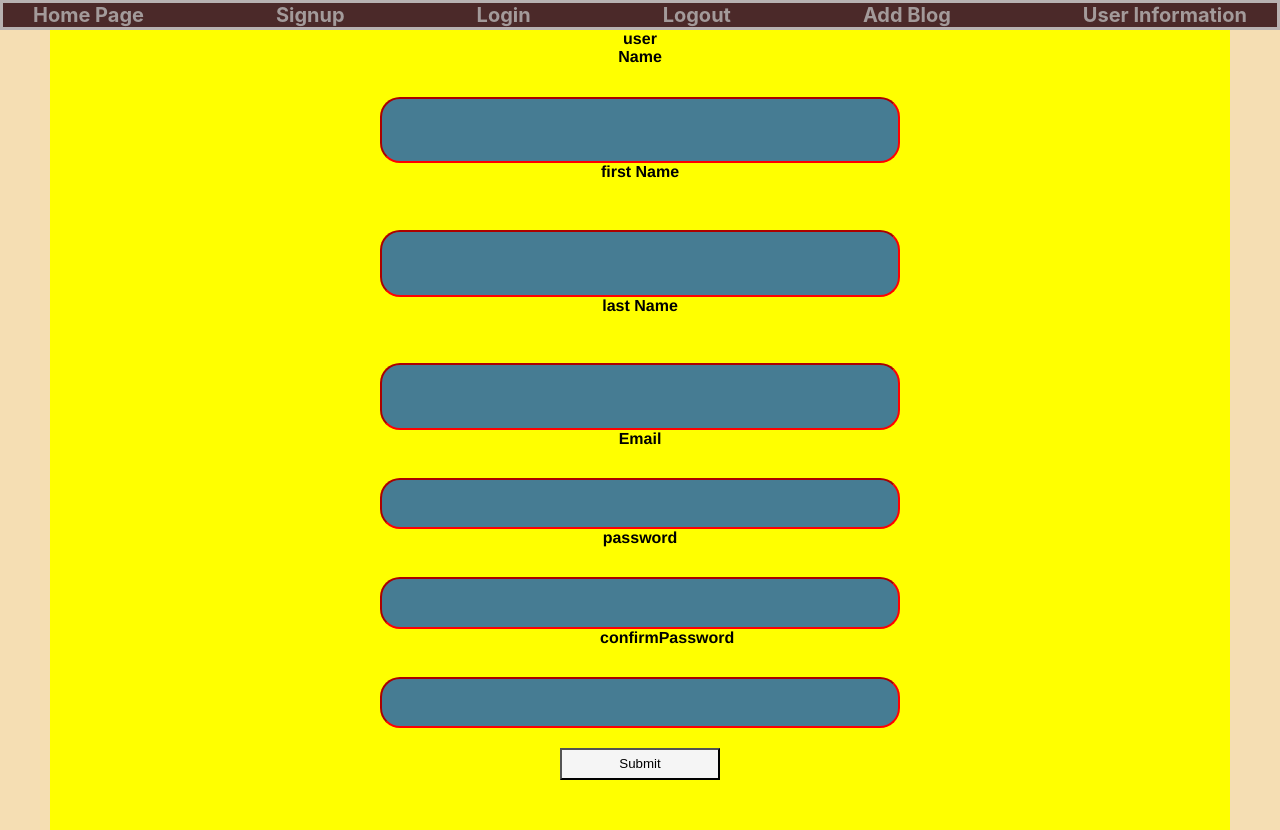
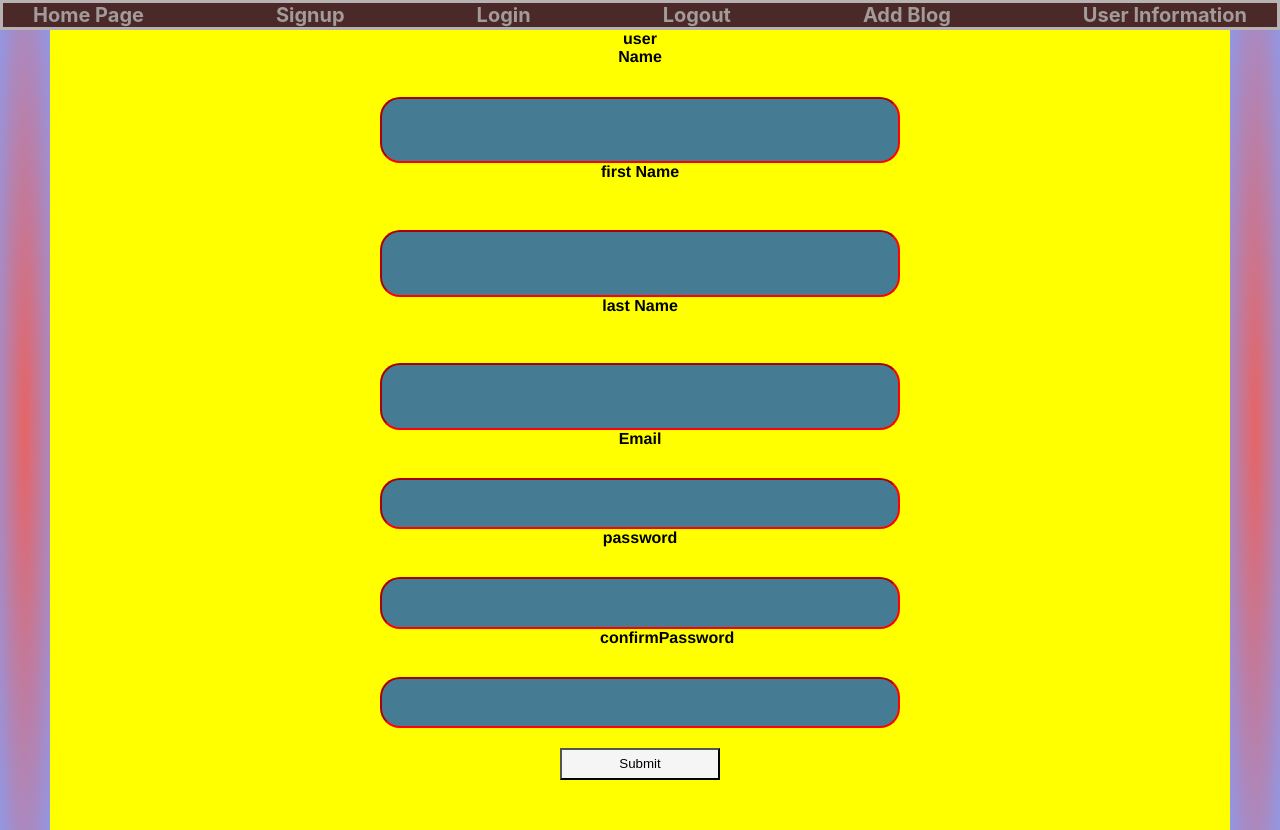
Before and after one commit to mayaheilpern/blog-app, a React (Create React App) app: page /signup in a window 1280 px wide. Built offline with nearby package versions, Linux system fonts and the light colour scheme; no server answers.

Commit message:
Radial pulse

```diff
--- a/src/screens/SignUpUser/signUpUser.css
+++ b/src/screens/SignUpUser/signUpUser.css
@@ -1,6 +1,5 @@
 .leftside {
   position: absolute;
-  background-color: wheat;
   width: 50px;
   height: 100vh;
   z-index: 1;
@@ -9,23 +8,18 @@
 }
 .rightside {
   position: absolute;
-  background-color: wheat;
   right: 0px;
   width: 50px;
   height: 100vh;
   z-index: 1;
-  animation: input 4s infinite;
+  animation: input 4s infinite alternate-reverse;
 }
 @keyframes input {
   from {
-    /* radial-gradient(farthest-corner at top right, ..) */
-    background-position: left top;
-    background-size: 200% 100%;
+    background-color: radial-gradient(#9198e5, #e66465);
   }
   to {
-    /* radial-gradient(farthest-corner at top left, ..) */
-    background-position: right top;
-    background-size: 200% 100%;
+    background: radial-gradient(#e66465, #9198e5);
   }
 }
 
```
